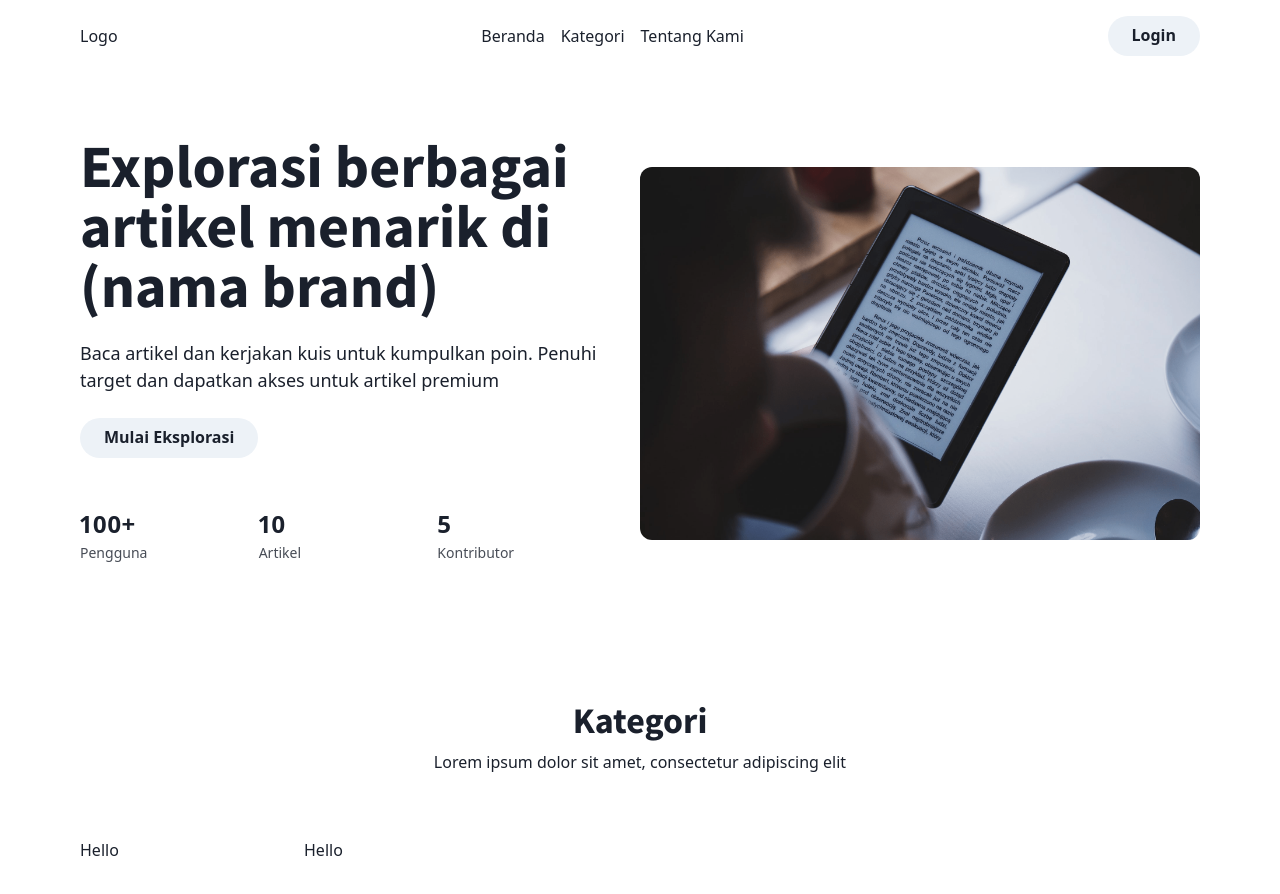
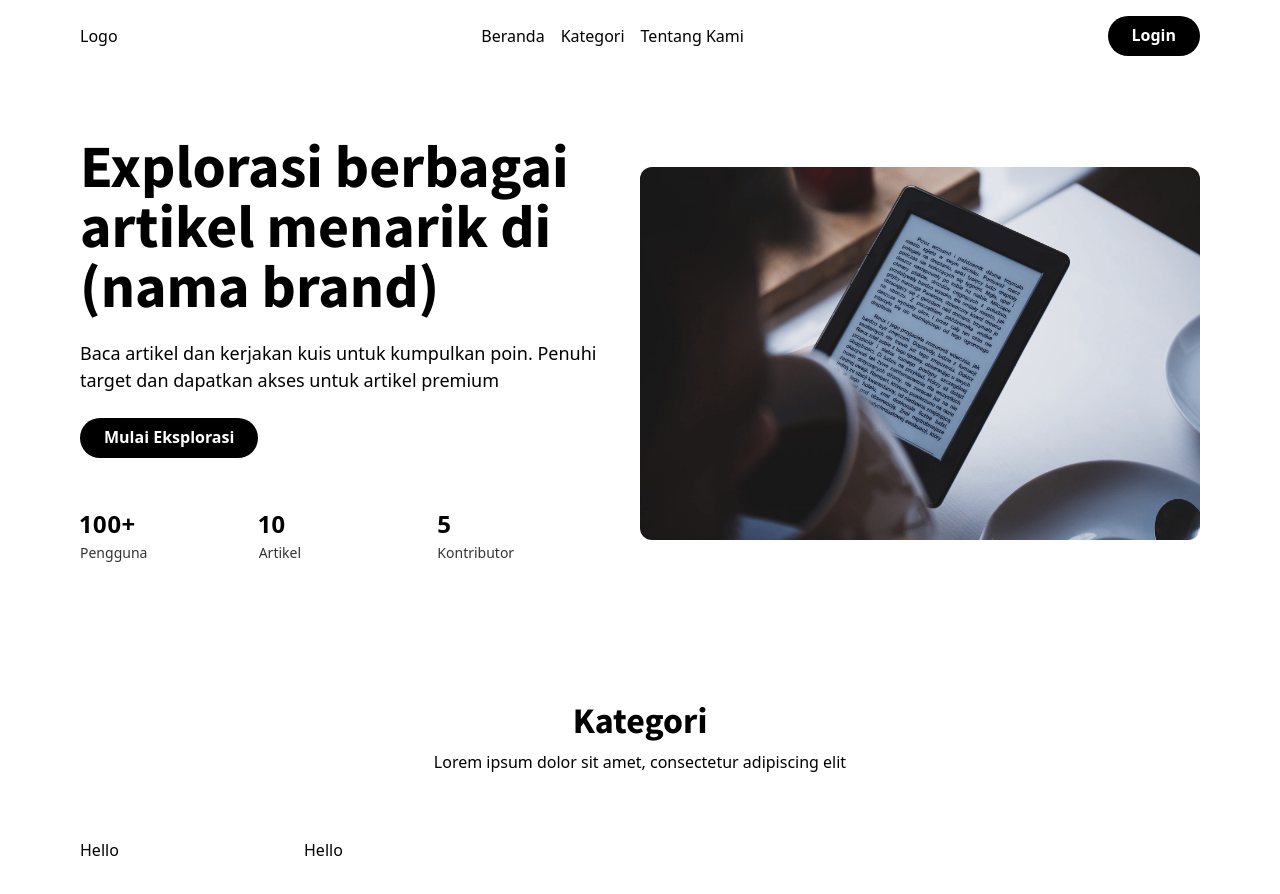
Before and after one commit to irfan44/literanian, a React (Create React App) app: page / in a window 1280 px wide. Shown: the top 894 px of the page. Built offline with nearby package versions, Linux system fonts and the light colour scheme.

Commit message:
feat: change text & button color in theme

```diff
--- a/src/theme.ts
+++ b/src/theme.ts
@@ -10,6 +10,15 @@ const Button = {
       py: "1",
     },
   },
+  variants: {
+    solid: {
+      bg: "black",
+      color: "white",
+      _hover: {
+        bg: "blackAlpha.800",
+      },
+    },
+  },
 };
 
 const theme = extendTheme({
@@ -20,6 +29,13 @@ const theme = extendTheme({
   components: {
     Button,
   },
+  styles: {
+    global: {
+      body: {
+        color: "black",
+      },
+    },
+  },
 });
 
 export default theme;
```
